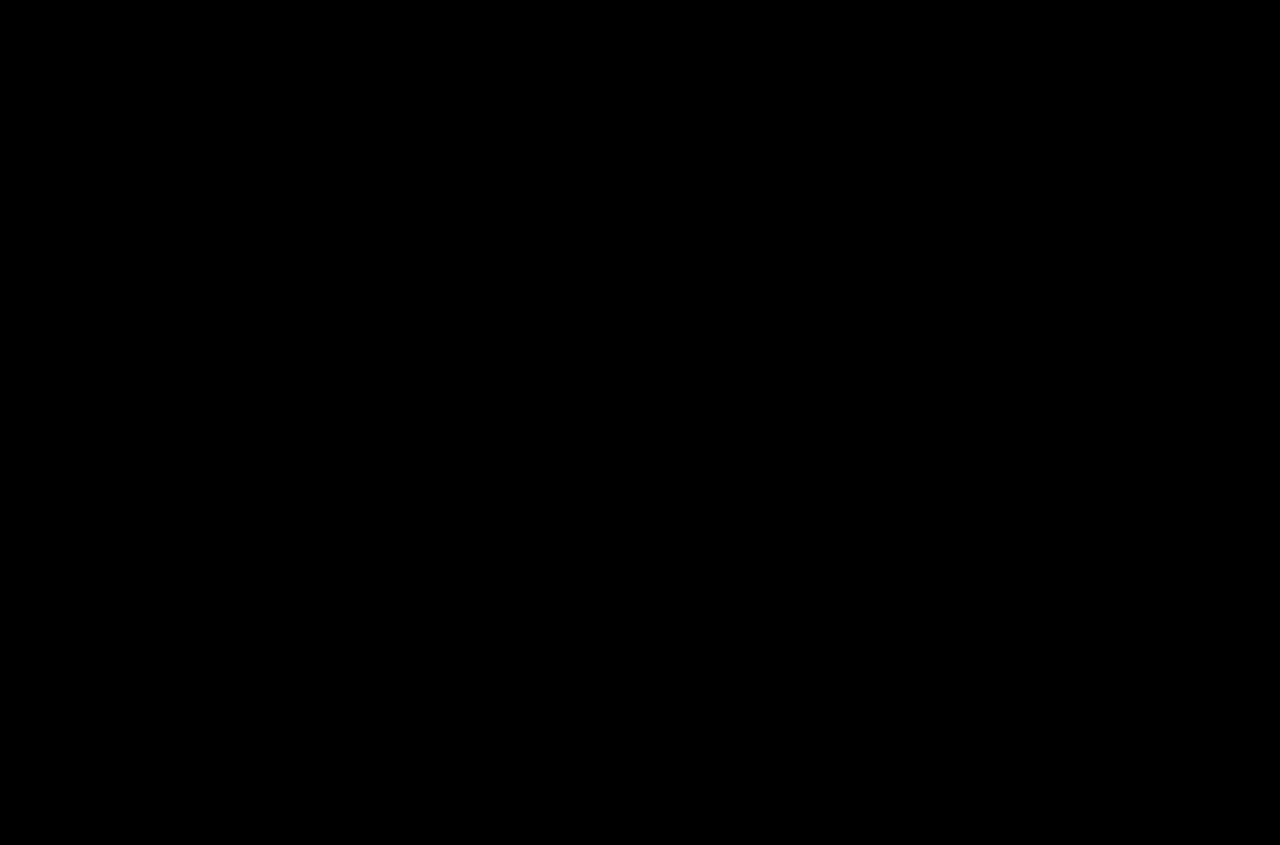
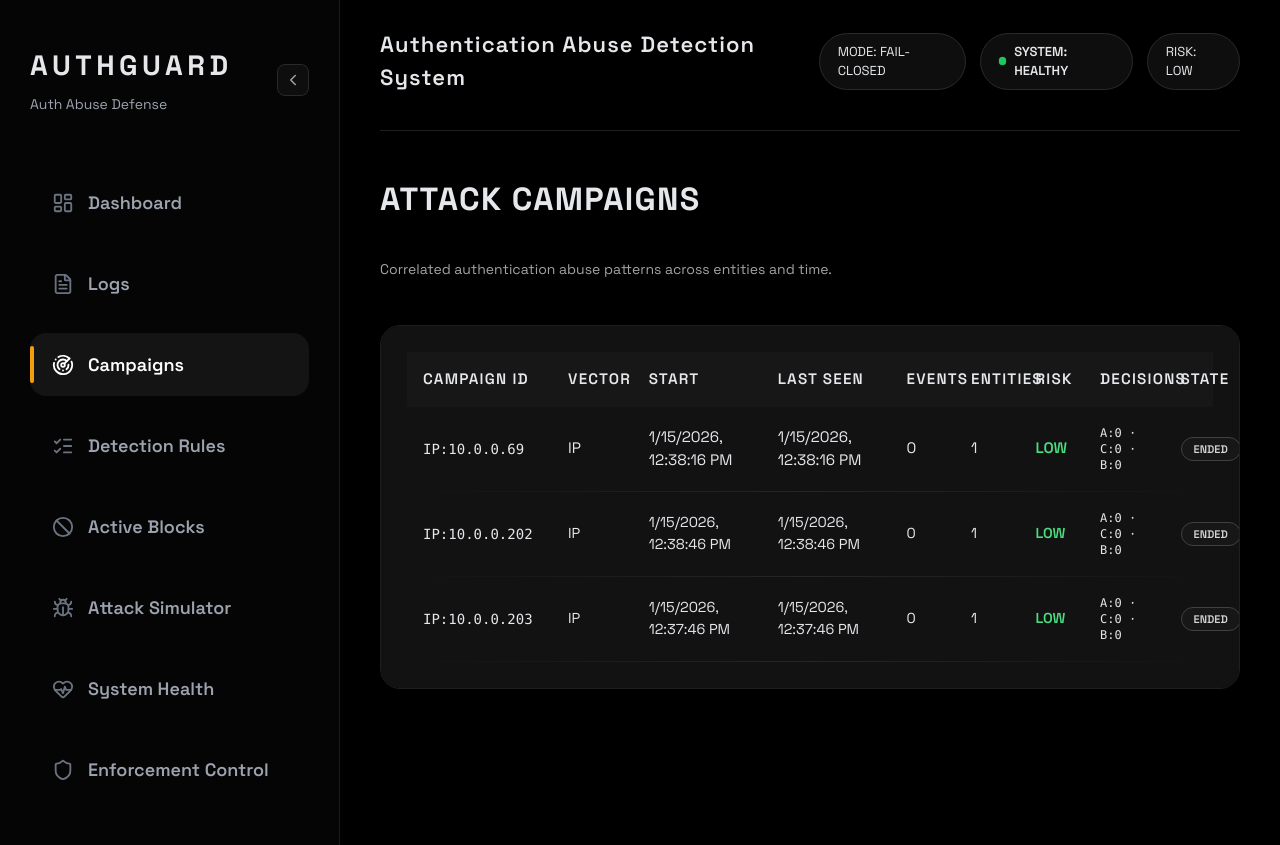
Before and after one commit to HrishiK1107/AuthGuard, a React app in the folder frontend/: page /campaigns-v2 in a window 1280 px wide. Before the commit this address had no page. Before the commit the page ends 800 px from the top, so only its background shows below. Built offline with nearby package versions, Linux system fonts and the light colour scheme; the HTML template or start-up script is replaced by a standard one.

Commit message:
feat(campaigns-v2): finalize layout, spacing, and row separators (locked)

```diff
--- a/frontend/src/App.tsx
+++ b/frontend/src/App.tsx
@@ -13,23 +13,20 @@ import Campaigns from "./pages/Campaigns";
 import SystemHealth from "./pages/SystemHealth";
 
 import DashboardV2 from "./pages/DashboardV2";
-import LogsV2 from "./pages/LogsV2"; // ✅ ADD
+import LogsV2 from "./pages/LogsV2";
+import CampaignsV2 from "./pages/CampaignsV2";
 
 export default function App() {
   return (
     <Routes>
-      {/* Redirect root */}
       <Route path="/" element={<Navigate to="/dashboard" />} />
 
-      {/* ===============================
-          V2 STANDALONE PAGES (NO LAYOUT)
-         =============================== */}
+      {/* ===== V2 STANDALONE ===== */}
       <Route path="/dashboard-v2" element={<DashboardV2 />} />
-      <Route path="/logs-v2" element={<LogsV2 />} /> {/* ✅ ADD */}
+      <Route path="/logs-v2" element={<LogsV2 />} />
+      <Route path="/campaigns-v2" element={<CampaignsV2 />} />
 
-      {/* ===============================
-          Main App (WITH LAYOUT)
-         =============================== */}
+      {/* ===== MAIN APP ===== */}
       <Route element={<Layout />}>
         <Route path="/dashboard" element={<Dashboard />} />
         <Route path="/logs" element={<Logs />} />
@@ -37,14 +34,8 @@ export default function App() {
         <Route path="/rules" element={<DetectionRules />} />
         <Route path="/blocks" element={<ActiveBlocks />} />
         <Route path="/simulator" element={<AttackSimulator />} />
-
-        {/* Phase 6.6 — System Health */}
         <Route path="/health" element={<SystemHealth />} />
-
-        {/* Phase 6.3 — Enforcement Control */}
         <Route path="/settings" element={<Settings />} />
-
-        {/* Phase 6.2 — Decision Explorer */}
         <Route path="/decision/:eventId" element={<DecisionExplorer />} />
       </Route>
     </Routes>
--- /dev/null
+++ b/frontend/src/pages/CampaignsV2.tsx
@@ -0,0 +1,246 @@
+// frontend/pages/CampaignsV2.tsx
+
+import { useMemo, useState } from "react";
+import {
+  LayoutDashboard,
+  FileText,
+  Radar,
+  ListChecks,
+  Ban,
+  Bug,
+  HeartPulse,
+  Shield,
+  ChevronLeft,
+} from "lucide-react";
+
+/* =========================
+   SIDEBAR CONFIG
+========================= */
+const NAV_ITEMS = [
+  { label: "Dashboard", icon: LayoutDashboard },
+  { label: "Logs", icon: FileText },
+  { label: "Campaigns", icon: Radar },
+  { label: "Detection Rules", icon: ListChecks },
+  { label: "Active Blocks", icon: Ban },
+  { label: "Attack Simulator", icon: Bug },
+  { label: "System Health", icon: HeartPulse },
+  { label: "Enforcement Control", icon: Shield },
+];
+
+const SYSTEM_STATUS: "healthy" | "degraded" | "down" = "healthy";
+
+/* =========================
+   MOCK CAMPAIGN DATA
+========================= */
+type Campaign = {
+  id: string;
+  primaryVector: string;
+  start: number;
+  lastSeen: number;
+  events: number;
+  entities: number;
+  risk: "LOW" | "MEDIUM" | "HIGH";
+  decisions: {
+    allow: number;
+    challenge: number;
+    block: number;
+  };
+  state: "ACTIVE" | "COOLING" | "ENDED";
+};
+
+const MOCK_CAMPAIGNS: Campaign[] = [
+  {
+    id: "IP:10.0.0.69",
+    primaryVector: "IP",
+    start: Date.now() - 120_000,
+    lastSeen: Date.now() - 120_000,
+    events: 0,
+    entities: 1,
+    risk: "LOW",
+    decisions: { allow: 0, challenge: 0, block: 0 },
+    state: "ENDED",
+  },
+  {
+    id: "IP:10.0.0.202",
+    primaryVector: "IP",
+    start: Date.now() - 90_000,
+    lastSeen: Date.now() - 90_000,
+    events: 0,
+    entities: 1,
+    risk: "LOW",
+    decisions: { allow: 0, challenge: 0, block: 0 },
+    state: "ENDED",
+  },
+  {
+    id: "IP:10.0.0.203",
+    primaryVector: "IP",
+    start: Date.now() - 150_000,
+    lastSeen: Date.now() - 150_000,
+    events: 0,
+    entities: 1,
+    risk: "LOW",
+    decisions: { allow: 0, challenge: 0, block: 0 },
+    state: "ENDED",
+  },
+];
+
+/* =========================
+   HELPERS
+========================= */
+function formatTs(ts: number) {
+  return new Date(ts).toLocaleString();
+}
+
+function riskColor(risk: Campaign["risk"]) {
+  if (risk === "HIGH") return "text-red-400";
+  if (risk === "MEDIUM") return "text-yellow-400";
+  return "text-green-400";
+}
+
+function stateBadge(state: Campaign["state"]) {
+  if (state === "ACTIVE")
+    return "bg-green-900/40 text-green-400 border border-green-700";
+  if (state === "COOLING")
+    return "bg-yellow-900/40 text-yellow-400 border border-yellow-700";
+  return "bg-neutral-900 text-neutral-300 border border-neutral-700";
+}
+
+/* =========================
+   CAMPAIGNS V2
+========================= */
+export default function CampaignsV2() {
+  const [collapsed, setCollapsed] = useState(false);
+  const campaigns = useMemo(() => MOCK_CAMPAIGNS, []);
+
+  return (
+    <div className="auth-v2-root">
+      {/* SIDEBAR */}
+      <aside className={`auth-v2-nav ${collapsed ? "collapsed" : ""}`}>
+        <div className="auth-v2-nav-header">
+          {!collapsed && (
+            <div className="auth-v2-logo-wrap">
+              <div className="auth-v2-logo-main">AUTHGUARD</div>
+              <div className="auth-v2-logo-sub">Auth Abuse Defense</div>
+            </div>
+          )}
+
+          <button
+            className="auth-v2-collapse-btn"
+            onClick={() => setCollapsed(!collapsed)}
+            aria-label={collapsed ? "Expand sidebar" : "Collapse sidebar"}
+          >
+            <ChevronLeft size={18} className={collapsed ? "rotate" : ""} />
+          </button>
+        </div>
+
+        <nav className="auth-v2-nav-items">
+          {NAV_ITEMS.map(({ label, icon: Icon }) => (
+            <div
+              key={label}
+              className={`auth-v2-nav-item ${
+                label === "Campaigns" ? "active" : ""
+              }`}
+              tabIndex={0}
+            >
+              <Icon size={22} className="auth-v2-nav-icon" />
+              {!collapsed && <span>{label}</span>}
+            </div>
+          ))}
+        </nav>
+      </aside>
+
+      {/* MAIN */}
+      <main className="auth-v2-main">
+        {/* TOP BAR */}
+        <div className="auth-v2-topbar">
+          <div className="auth-v2-title">
+            Authentication Abuse Detection System
+          </div>
+
+          <div className="auth-v2-top-right">
+            <span className="auth-pill">MODE: FAIL-CLOSED</span>
+            <span className={`auth-pill health ${SYSTEM_STATUS}`}>
+              <span className="health-dot" />
+              SYSTEM: {SYSTEM_STATUS.toUpperCase()}
+            </span>
+            <span className="auth-pill">RISK: LOW</span>
+          </div>
+        </div>
+
+        <div className="logs-v2-divider" />
+
+        {/* PAGE TITLE */}
+        <h1 className="logs-v2-title">ATTACK CAMPAIGNS</h1>
+        <p className="text-sm text-neutral-400 mb-6 max-w-3xl">
+          Correlated authentication abuse patterns across entities and time.
+        </p>
+
+        {/* TABLE */}
+        <div className="auth-card-elevated overflow-y-auto max-h-[65vh] px-2">
+          <table className="w-full table-fixed">
+            <thead className="sticky top-0 z-10 bg-neutral-900">
+              <tr>
+                <th className="p-4 text-left w-[18%]">Campaign ID</th>
+                <th className="p-4 text-left w-[10%]">Vector</th>
+                <th className="p-4 text-left w-[16%]">Start</th>
+                <th className="p-4 text-left w-[16%]">Last Seen</th>
+                <th className="p-4 text-left w-[8%]">Events</th>
+                <th className="p-4 text-left w-[8%]">Entities</th>
+                <th className="p-4 text-left w-[8%]">Risk</th>
+                <th className="p-4 text-left w-[10%]">Decisions</th>
+                <th className="p-4 text-left w-[6%]">State</th>
+              </tr>
+            </thead>
+
+            <tbody>
+              {campaigns.map((c) => (
+                <>
+                  <tr
+                    key={c.id}
+                    className="hover:bg-neutral-800 text-[0.98rem]"
+                  >
+                    <td className="px-4 py-[18px] font-mono text-sm">
+                      {c.id}
+                    </td>
+                    <td className="px-4 py-[18px]">{c.primaryVector}</td>
+                    <td className="px-4 py-[18px]">{formatTs(c.start)}</td>
+                    <td className="px-4 py-[18px]">{formatTs(c.lastSeen)}</td>
+                    <td className="px-4 py-[18px]">{c.events}</td>
+                    <td className="px-4 py-[18px]">{c.entities}</td>
+                    <td
+                      className={`px-4 py-[18px] font-semibold ${riskColor(
+                        c.risk
+                      )}`}
+                    >
+                      {c.risk}
+                    </td>
+                    <td className="px-4 py-[18px] text-xs font-mono">
+                      A:{c.decisions.allow} · C:{c.decisions.challenge} ·
+                      B:{c.decisions.block}
+                    </td>
+                    <td className="px-4 py-[18px]">
+                      <span
+                        className={`px-3 py-1 rounded-full text-[11px] font-semibold ${stateBadge(
+                          c.state
+                        )}`}
+                      >
+                        {c.state}
+                      </span>
+                    </td>
+                  </tr>
+
+                  {/* SUBTLE ROW SEPARATOR */}
+                  <tr>
+                    <td colSpan={9} className="p-0">
+                      <div className="h-px bg-gradient-to-r from-transparent via-neutral-800 to-transparent" />
+                    </td>
+                  </tr>
+                </>
+              ))}
+            </tbody>
+          </table>
+        </div>
+      </main>
+    </div>
+  );
+}
```
Also changed, not shown: frontend/src/components/ui/Table.tsx (indentation only).
